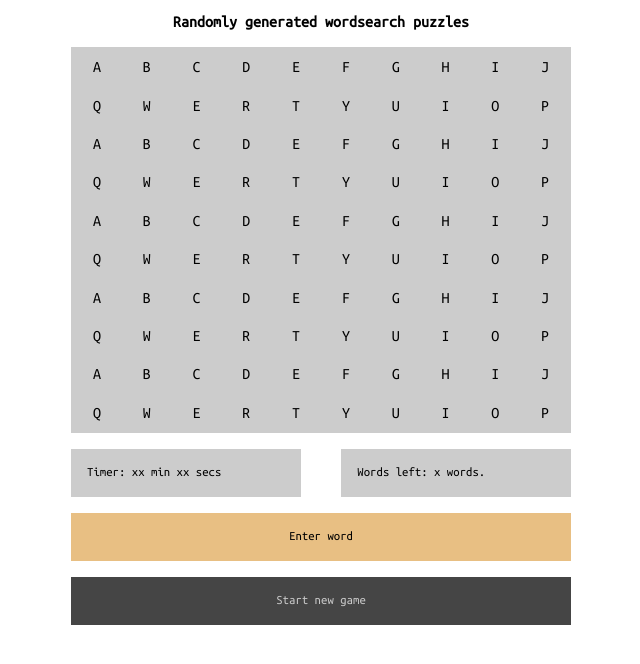
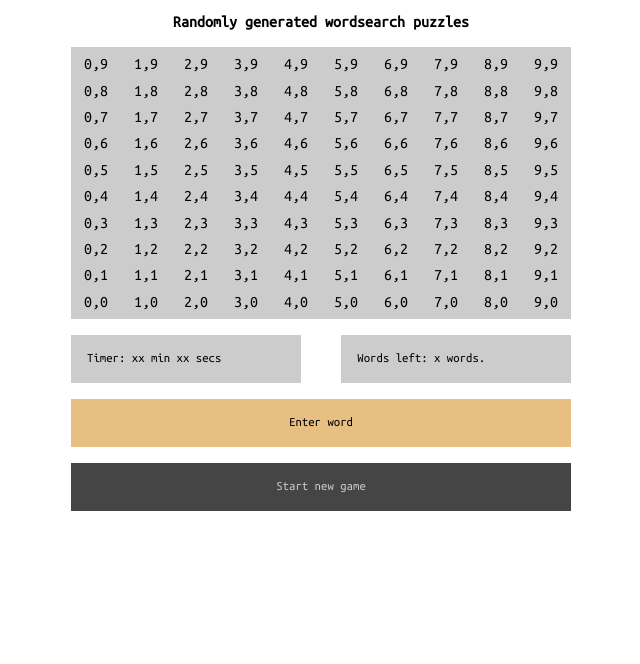
Before and after one commit to thomaswalsh92/wordsearch, a plain HTML site: page root/index.html in a window 1280 px wide. Shown: the part 104-768 px from the top of the page, without its empty margins (319-959 px from the left). Drawn offline with Linux system fonts and the light colour scheme.

Commit message:
refactored HTML/CSS to allow a word-grid matrix structure that fits with the board state objects data structure

```diff
--- a/root/css/styles.scss
+++ b/root/css/styles.scss
@@ -60,9 +60,14 @@ p {
         background-color: #cccccc;
     }
 
-    td {
-        text-align: center;
+    .word-board-container {
+        width: 90%;
+        max-width: 500px;
+        background-color: #cccccc;
+        display: grid;
+        grid-template-columns: repeat(10, 1fr);
         p {
+            text-align: center;
             font-size: 1rem;
             margin: 0.5rem;
         }
--- a/root/index.html
+++ b/root/index.html
@@ -22,128 +22,128 @@
             </div>
         </div>
         <div class="word-board-section">
-            <table class="word-board">
-                <tr>
-                    <td><p>A</p></td>
-                    <td><p>B</p></td>
-                    <td><p>C</p></td>
-                    <td><p>D</p></td>
-                    <td><p>E</p></td>
-                    <td><p>F</p></td>
-                    <td><p>G</p></td>
-                    <td><p>H</p></td>
-                    <td><p>I</p></td>
-                    <td><p>J</p></td>
-                </tr>
-                <tr>
-                    <td><p>Q</p></td>
-                    <td><p>W</p></td>
-                    <td><p>E</p></td>
-                    <td><p>R</p></td>
-                    <td><p>T</p></td>
-                    <td><p>Y</p></td>
-                    <td><p>U</p></td>
-                    <td><p>I</p></td>
-                    <td><p>O</p></td>
-                    <td><p>P</p></td>
-                </tr>
-                <tr>
-                    <td><p>A</p></td>
-                    <td><p>B</p></td>
-                    <td><p>C</p></td>
-                    <td><p>D</p></td>
-                    <td><p>E</p></td>
-                    <td><p>F</p></td>
-                    <td><p>G</p></td>
-                    <td><p>H</p></td>
-                    <td><p>I</p></td>
-                    <td><p>J</p></td>
-                </tr>
-                <tr>
-                    <td><p>Q</p></td>
-                    <td><p>W</p></td>
-                    <td><p>E</p></td>
-                    <td><p>R</p></td>
-                    <td><p>T</p></td>
-                    <td><p>Y</p></td>
-                    <td><p>U</p></td>
-                    <td><p>I</p></td>
-                    <td><p>O</p></td>
-                    <td><p>P</p></td>
-                </tr>
-                <tr>
-                    <td><p>A</p></td>
-                    <td><p>B</p></td>
-                    <td><p>C</p></td>
-                    <td><p>D</p></td>
-                    <td><p>E</p></td>
-                    <td><p>F</p></td>
-                    <td><p>G</p></td>
-                    <td><p>H</p></td>
-                    <td><p>I</p></td>
-                    <td><p>J</p></td>
-                </tr>
-                <tr>
-                    <td><p>Q</p></td>
-                    <td><p>W</p></td>
-                    <td><p>E</p></td>
-                    <td><p>R</p></td>
-                    <td><p>T</p></td>
-                    <td><p>Y</p></td>
-                    <td><p>U</p></td>
-                    <td><p>I</p></td>
-                    <td><p>O</p></td>
-                    <td><p>P</p></td>
-                </tr>
-                <tr>
-                    <td><p>A</p></td>
-                    <td><p>B</p></td>
-                    <td><p>C</p></td>
-                    <td><p>D</p></td>
-                    <td><p>E</p></td>
-                    <td><p>F</p></td>
-                    <td><p>G</p></td>
-                    <td><p>H</p></td>
-                    <td><p>I</p></td>
-                    <td><p>J</p></td>
-                </tr>
-                <tr>
-                    <td><p>Q</p></td>
-                    <td><p>W</p></td>
-                    <td><p>E</p></td>
-                    <td><p>R</p></td>
-                    <td><p>T</p></td>
-                    <td><p>Y</p></td>
-                    <td><p>U</p></td>
-                    <td><p>I</p></td>
-                    <td><p>O</p></td>
-                    <td><p>P</p></td>
-                </tr>
-                <tr>
-                    <td><p>A</p></td>
-                    <td><p>B</p></td>
-                    <td><p>C</p></td>
-                    <td><p>D</p></td>
-                    <td><p>E</p></td>
-                    <td><p>F</p></td>
-                    <td><p>G</p></td>
-                    <td><p>H</p></td>
-                    <td><p>I</p></td>
-                    <td><p>J</p></td>
-                </tr>
-                <tr>
-                    <td><p>Q</p></td>
-                    <td><p>W</p></td>
-                    <td><p>E</p></td>
-                    <td><p>R</p></td>
-                    <td><p>T</p></td>
-                    <td><p>Y</p></td>
-                    <td><p>U</p></td>
-                    <td><p>I</p></td>
-                    <td><p>O</p></td>
-                    <td><p>P</p></td>
-                </tr>
-            </table>
+            <div class="word-board-container">
+                <div class="x" id="0">
+                    <div class="y" id="9"><p>0,9</p></div>
+                    <div class="y" id="8"><p>0,8</p></div>
+                    <div class="y" id="7"><p>0,7</p></div>
+                    <div class="y" id="6"><p>0,6</p></div>
+                    <div class="y" id="5"><p>0,5</p></div>
+                    <div class="y" id="4"><p>0,4</p></div>
+                    <div class="y" id="3"><p>0,3</p></div>
+                    <div class="y" id="2"><p>0,2</p></div>
+                    <div class="y" id="1"><p>0,1</p></div>
+                    <div class="y" id="0"><p>0,0</p></div>
+                </div>
+                <div class="x" id="1">
+                    <div class="y" id="9"><p>1,9</p></div>
+                    <div class="y" id="8"><p>1,8</p></div>
+                    <div class="y" id="7"><p>1,7</p></div>
+                    <div class="y" id="6"><p>1,6</p></div>
+                    <div class="y" id="5"><p>1,5</p></div>
+                    <div class="y" id="4"><p>1,4</p></div>
+                    <div class="y" id="3"><p>1,3</p></div>
+                    <div class="y" id="2"><p>1,2</p></div>
+                    <div class="y" id="1"><p>1,1</p></div>
+                    <div class="y" id="0"><p>1,0</p></div>
+                </div>
+                <div class="x" id="2">
+                    <div class="y" id="9"><p>2,9</p></div>
+                    <div class="y" id="8"><p>2,8</p></div>
+                    <div class="y" id="7"><p>2,7</p></div>
+                    <div class="y" id="6"><p>2,6</p></div>
+                    <div class="y" id="5"><p>2,5</p></div>
+                    <div class="y" id="4"><p>2,4</p></div>
+                    <div class="y" id="3"><p>2,3</p></div>
+                    <div class="y" id="2"><p>2,2</p></div>
+                    <div class="y" id="1"><p>2,1</p></div>
+                    <div class="y" id="0"><p>2,0</p></div>
+                </div>
+                <div class="x" id="3">
+                    <div class="y" id="9"><p>3,9</p></div>
+                    <div class="y" id="8"><p>3,8</p></div>
+                    <div class="y" id="7"><p>3,7</p></div>
+                    <div class="y" id="6"><p>3,6</p></div>
+                    <div class="y" id="5"><p>3,5</p></div>
+                    <div class="y" id="4"><p>3,4</p></div>
+                    <div class="y" id="3"><p>3,3</p></div>
+                    <div class="y" id="2"><p>3,2</p></div>
+                    <div class="y" id="1"><p>3,1</p></div>
+                    <div class="y" id="0"><p>3,0</p></div>
+                </div>
+                <div class="x" id="4">
+                    <div class="y" id="9"><p>4,9</p></div>
+                    <div class="y" id="8"><p>4,8</p></div>
+                    <div class="y" id="7"><p>4,7</p></div>
+                    <div class="y" id="6"><p>4,6</p></div>
+                    <div class="y" id="5"><p>4,5</p></div>
+                    <div class="y" id="4"><p>4,4</p></div>
+                    <div class="y" id="3"><p>4,3</p></div>
+                    <div class="y" id="2"><p>4,2</p></div>
+                    <div class="y" id="1"><p>4,1</p></div>
+                    <div class="y" id="0"><p>4,0</p></div>
+                </div>
+                <div class="x" id="5">
+                    <div class="y" id="9"><p>5,9</p></div>
+                    <div class="y" id="8"><p>5,8</p></div>
+                    <div class="y" id="7"><p>5,7</p></div>
+                    <div class="y" id="6"><p>5,6</p></div>
+                    <div class="y" id="5"><p>5,5</p></div>
+                    <div class="y" id="4"><p>5,4</p></div>
+                    <div class="y" id="3"><p>5,3</p></div>
+                    <div class="y" id="2"><p>5,2</p></div>
+                    <div class="y" id="1"><p>5,1</p></div>
+                    <div class="y" id="0"><p>5,0</p></div>
+                </div>
+                <div class="x" id="6">
+                    <div class="y" id="9"><p>6,9</p></div>
+                    <div class="y" id="8"><p>6,8</p></div>
+                    <div class="y" id="7"><p>6,7</p></div>
+                    <div class="y" id="6"><p>6,6</p></div>
+                    <div class="y" id="5"><p>6,5</p></div>
+                    <div class="y" id="4"><p>6,4</p></div>
+                    <div class="y" id="3"><p>6,3</p></div>
+                    <div class="y" id="2"><p>6,2</p></div>
+                    <div class="y" id="1"><p>6,1</p></div>
+                    <div class="y" id="0"><p>6,0</p></div>
+                </div>
+                <div class="x" id="7">
+                    <div class="y" id="9"><p>7,9</p></div>
+                    <div class="y" id="8"><p>7,8</p></div>
+                    <div class="y" id="7"><p>7,7</p></div>
+                    <div class="y" id="6"><p>7,6</p></div>
+                    <div class="y" id="5"><p>7,5</p></div>
+                    <div class="y" id="4"><p>7,4</p></div>
+                    <div class="y" id="3"><p>7,3</p></div>
+                    <div class="y" id="2"><p>7,2</p></div>
+                    <div class="y" id="1"><p>7,1</p></div>
+                    <div class="y" id="0"><p>7,0</p></div>
+                </div>
+                <div class="x" id="8">
+                    <div class="y" id="9"><p>8,9</p></div>
+                    <div class="y" id="8"><p>8,8</p></div>
+                    <div class="y" id="7"><p>8,7</p></div>
+                    <div class="y" id="6"><p>8,6</p></div>
+                    <div class="y" id="5"><p>8,5</p></div>
+                    <div class="y" id="4"><p>8,4</p></div>
+                    <div class="y" id="3"><p>8,3</p></div>
+                    <div class="y" id="2"><p>8,2</p></div>
+                    <div class="y" id="1"><p>8,1</p></div>
+                    <div class="y" id="0"><p>8,0</p></div>
+                </div>
+                <div class="x" id="9">
+                    <div class="y" id="9"><p>9,9</p></div>
+                    <div class="y" id="8"><p>9,8</p></div>
+                    <div class="y" id="7"><p>9,7</p></div>
+                    <div class="y" id="6"><p>9,6</p></div>
+                    <div class="y" id="5"><p>9,5</p></div>
+                    <div class="y" id="4"><p>9,4</p></div>
+                    <div class="y" id="3"><p>9,3</p></div>
+                    <div class="y" id="2"><p>9,2</p></div>
+                    <div class="y" id="1"><p>9,1</p></div>
+                    <div class="y" id="0"><p>9,0</p></div>
+                </div>
+            </div>
         </div>
         <div class="dashboard-section">
             <div class="dashboard">
```
Also changed, not shown: root/css/styles.css, 1 other file.
